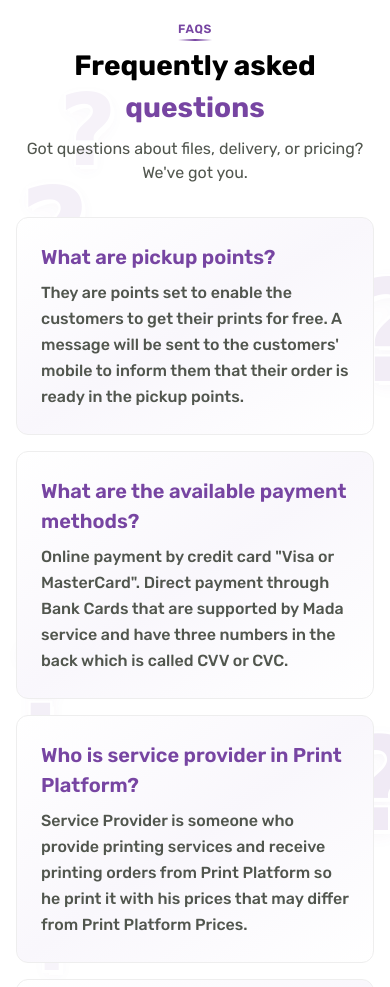
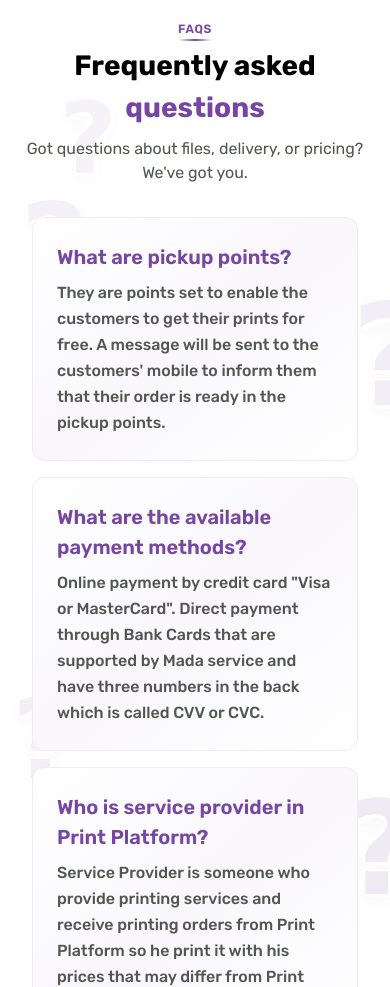
Before and after one commit to abdelrahman-Ebrahim/print, a Next.js app: page /en in a window 390 px wide. Shown: the part 2960-3947 px from the top of the page. Built offline with nearby package versions, Linux system fonts and the light colour scheme.

Commit message:
FAQs Animations & Small Screen Cards Update

```diff
--- a/components/HomeComponents/FAQs.tsx
+++ b/components/HomeComponents/FAQs.tsx
@@ -6,8 +6,6 @@ const FAQs = () => {
     const t = useTranslations("FAQs")
     const locale = useLocale()
     const [isVisible, setIsVisible] = useState(false)
-    const [titleHovered, setTitleHovered] = useState(false)
-    const [subtitleHovered, setSubtitleHovered] = useState(false)
     const sectionRef = useRef<HTMLElement>(null)
 
     useEffect(() => {
@@ -108,47 +106,37 @@ const FAQs = () => {
                 </div>
 
                 <h4
-                    className={`w-full font-bold text-center text-[28px] lg:text-[32px] xlg:!text-[36px] cursor-pointer relative overflow-hidden transition-all duration-1000 delay-200 ${isVisible ? 'opacity-100 translate-y-0' : 'opacity-0 translate-y-4'} ${titleHovered ? 'scale-105' : ''}`}
-                    onMouseEnter={() => setTitleHovered(true)}
-                    onMouseLeave={() => setTitleHovered(false)}
+                    className={`w-full font-bold text-center text-[28px] lg:text-[32px] xlg:!text-[36px] relative overflow-hidden transition-all duration-1000 delay-200 ${isVisible ? 'opacity-100 translate-y-0' : 'opacity-0 translate-y-4'}`}
                 >
-                    <span className={`inline-block transition-all text-center duration-500 ${titleHovered ? 'text-[#5a3472] transform -rotate-1' : ''}`}>
+                    <span className={`inline-block transition-all text-center duration-500`}>
                         {t('mainTitle1')}
                     </span>{' '}
-                    <span className={`text-[#7745A2] inline-block transition-all duration-500 ${titleHovered ? 'transform rotate-1 scale-110 ms-2' : ''}`}>
+                    <span className={`text-[#7745A2] inline-block transition-all duration-500`}>
                         {t('mainTitle2')}
                     </span>
-                    <div className={`absolute inset-0 bg-gradient-to-r from-[#7745A2]/5 via-[#7745A2]/10 to-[#7745A2]/5 rounded-lg transition-all duration-500 -z-10 ${titleHovered ? 'opacity-100 scale-100' : 'opacity-0 scale-95'}`}></div>
-                    {titleHovered && (
-                        <>
-                            <div className="absolute -top-2 -right-2 w-2 h-2 bg-[#7745A2] rounded-full animate-ping"></div>
-                            <div className="absolute -bottom-2 -left-2 w-1 h-1 bg-[#7745A2] rounded-full animate-ping delay-200"></div>
-                        </>
-                    )}
                 </h4>
 
                 <div
-                    className={`text-[#51564E] text-base lg:text-lg lg:text-[#7745A2] cursor-pointer relative transition-all duration-1000 delay-400 ${isVisible ? 'opacity-100 translate-y-0' : 'opacity-0 translate-y-5'} ${subtitleHovered ? 'scale-102 text-[#7745A2]' : 'opacity-80'}`}
-                    onMouseEnter={() => setSubtitleHovered(true)}
-                    onMouseLeave={() => setSubtitleHovered(false)}
+                    className={`text-[#51564E] text-base lg:text-lg lg:text-[#7745A2] relative transition-all duration-1000 delay-400 ${isVisible ? 'opacity-100 translate-y-0' : 'opacity-0 translate-y-5'}`}
                 >
-                    <p className={`transition-all duration-300 text-center ${subtitleHovered ? 'tracking-wide' : ''}`}>
+                    <p className={`transition-all duration-300 text-center`}>
                         {t('subtitle')}
                     </p>
-                    <div className={`absolute -bottom-1 left-0 h-0.5 bg-gradient-to-r from-[#7745A2] to-purple-400 transition-all duration-300 ${subtitleHovered ? 'w-full opacity-100' : 'w-0 opacity-0'}`}></div>
+                    <div className={`absolute -bottom-1 left-0 h-0.5 bg-gradient-to-r from-[#7745A2] to-purple-400 transition-all duration-300`}></div>
                 </div>
             </div>
 
-            <div className={`w-full grid grid-cols-1 gap-4 lg:gap-8 lg:grid-cols-2 xlg:!grid-cols-3 z-10`}>
+            <div className={`w-full grid grid-cols-1 gap-4 lg:gap-8 lg:grid-cols-2 xlg:!grid-cols-3 z-10 px-4 sm:px-0`}>
                 {faqs.map((faq, index) => (
                     <div
                         key={index}
                         className={`
-                            min-[375px]:min-w-[340px] flex flex-col gap-2 lg:gap-4 p-6 rounded-xl cursor-pointer
+                            w-full flex flex-col gap-2 lg:gap-4 p-6 rounded-xl cursor-pointer
                             transform transition-all duration-700 ease-out
                             bg-gradient-to-br from-white via-[#F9F7FC] to-white
                             border border-[#eee]
-                            hover:scale-[1.05] hover:-rotate-[0.8deg]
+                            hover:scale-[1.02] lg:hover:scale-[1.05]
+                            hover:-rotate-[0.8deg]
                             hover:shadow-[0_12px_32px_rgba(119,69,162,0.2)]
                             hover:border-[#d9c9f1]
                             hover:bg-gradient-to-br hover:from-[#fefcff] hover:via-[#F6F3FC] hover:to-[#fefcff]
@@ -223,6 +211,13 @@ const FAQs = () => {
                 .animate-float-anime {
                     animation: float-anime 8s ease-in-out infinite;
                 }
+
+                @media (max-width: 1024px) {
+                    .general-container {
+                        padding-left: 1rem;
+                        padding-right: 1rem;
+                    }
+                }
             `}</style>
         </section>
     )
```
